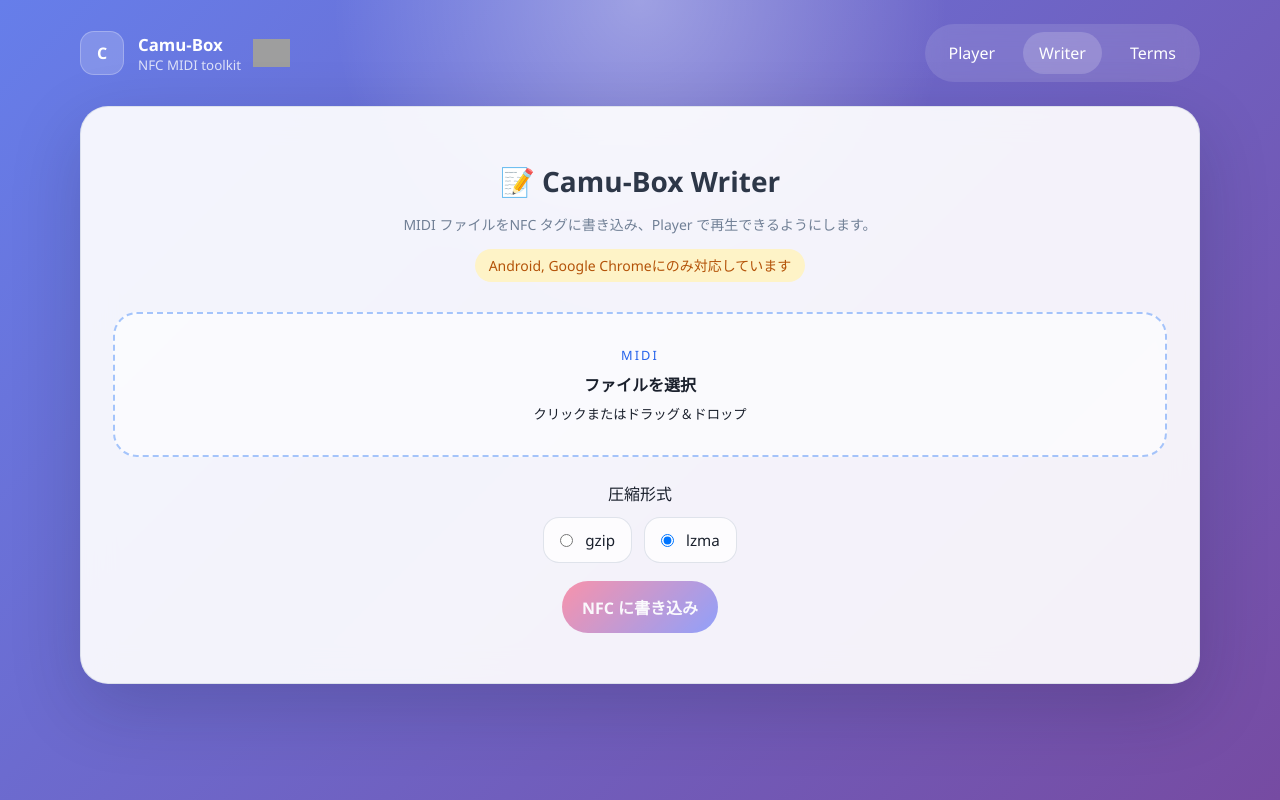
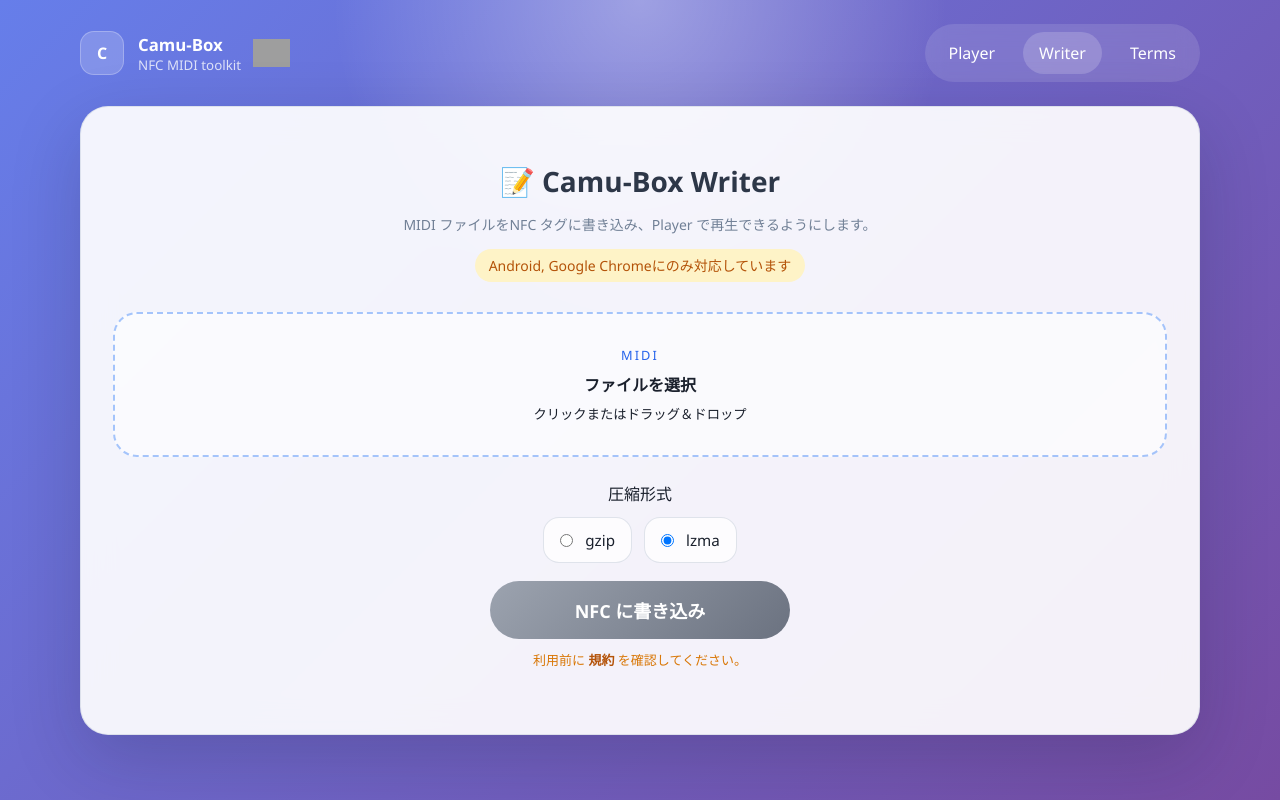
Before and after one commit to manse-murhana/Camu-Box, a Vue app: page /#/writer in a window 1280 px wide. Built offline with nearby package versions, Linux system fonts and the light colour scheme; grey boxes are pictures that could not be loaded.

Commit message:
feat: 規約誘導メッセージをwriterにも表示

```diff
--- a/src/assets/styles/app.css
+++ b/src/assets/styles/app.css
@@ -373,6 +373,7 @@ button {
   width: 100%;
   max-width: 300px;
   padding: 16px 40px;
+  border-radius: 999px;
   font-size: 18px;
   background: linear-gradient(135deg, #06b6d4 0%, #0891b2 100%);
   box-shadow: 0 4px 15px rgba(6, 182, 212, 0.4);
--- a/src/views/WriterView.vue
+++ b/src/views/WriterView.vue
@@ -1,5 +1,6 @@
 <script setup lang="ts">
 import { ref } from "vue";
+import { RouterLink } from "vue-router";
 
 import type { CompressionType } from "../types/web-music";
 import { useWriterStore } from "../stores/writerStore";
@@ -122,12 +123,16 @@ async function onDrop(event: DragEvent): Promise<void> {
 
       <div class="action-row">
         <button
-          class="danger-button"
+          :class="['nfc-start-btn', store.isWriting ? 'secondary-button' : 'primary-button', { 'scan-active': store.isWriting }]"
           :disabled="!nfcSupported || !store.hasData || store.isWriting"
           @click="store.writeToNfc"
         >
           {{ store.isWriting ? "書き込み中..." : "NFC に書き込み" }}
         </button>
+        <p class="nfc-warning">
+          利用前に <RouterLink to="/terms">規約</RouterLink>
+          を確認してください。
+        </p>
       </div>
     </BasePanel>
   </section>
```
Also changed, not shown: 1 other file (tests, documents, lock files or other folders).
